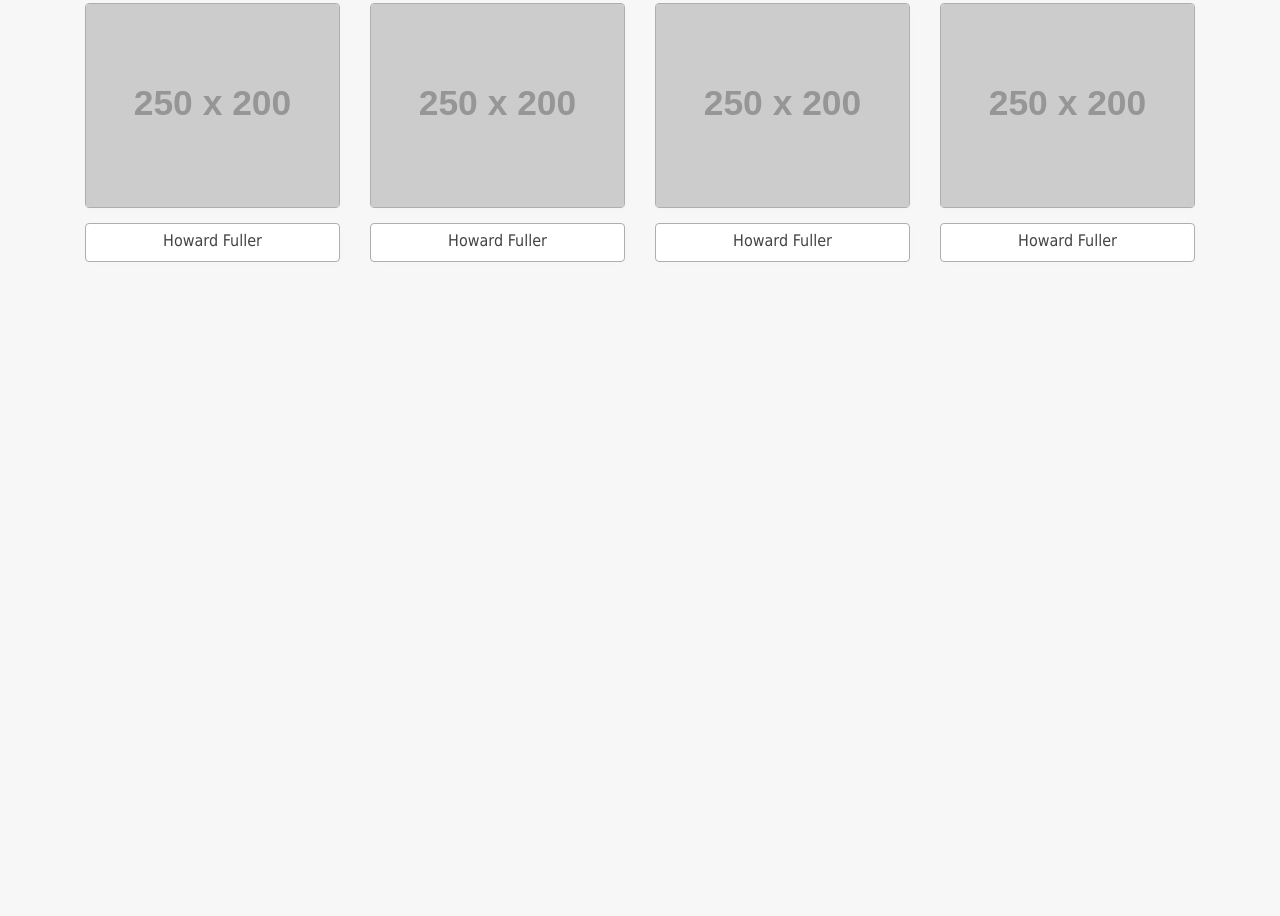
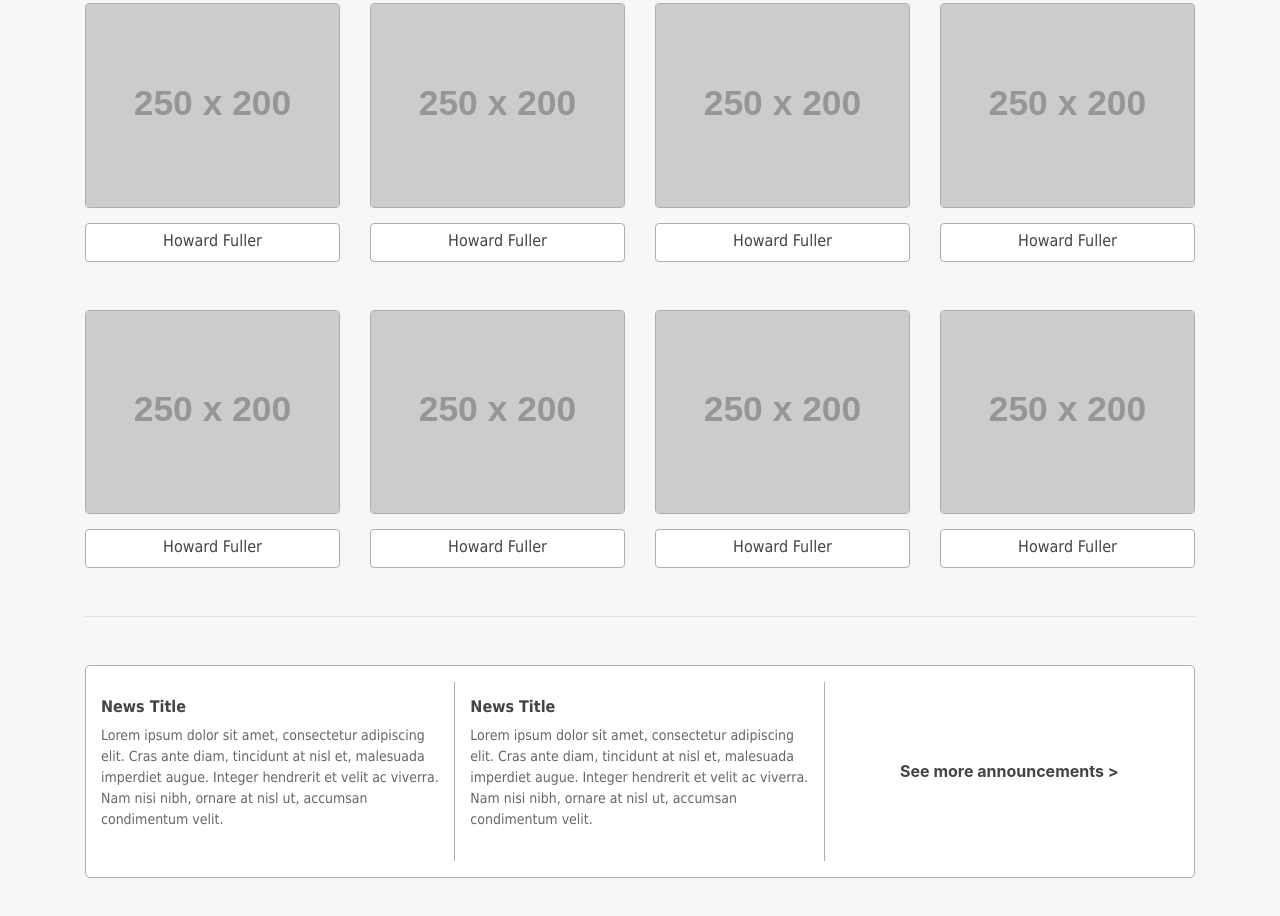
Before and after one commit to helloimkat/vcrp-net, a website: page src/characters.html in a window 1280 px wide. Shown: the part 370-1286 px from the top of the page. Before the commit the page ends 800 px from the top, so only its background shows below. Drawn offline with nearby package versions, Linux system fonts and the light colour scheme; placeholder pictures from the web are drawn by us.

Commit message:
char update

```diff
--- a/src/characters.html
+++ b/src/characters.html
@@ -107,7 +107,70 @@
             </div>
 
 
+            <div class="row mt-5">
+                <div class="col-md-3">
+                    <div class="card">
+                        <img class="card-img-top" src="http://via.placeholder.com/250x200" alt="Card image cap" width="100%">
+                    </div>
+                    <div class="card char-name">
+                        <a href="">
+                            <h5 class="text-center">Howard Fuller</h5>
+                        </a>
+                    </div>
+                </div>
 
+                <div class="col-md-3">
+                    <div class="card">
+                        <img class="card-img-top" src="http://via.placeholder.com/250x200" alt="Card image cap" width="100%">
+                    </div>
+                    <div class="card char-name">
+                        <a href="">
+                            <h5 class="text-center">Howard Fuller</h5>
+                        </a>
+                    </div>
+                </div>
+
+                <div class="col-md-3">
+                    <div class="card">
+                        <img class="card-img-top" src="http://via.placeholder.com/250x200" alt="Card image cap" width="100%">
+                    </div>
+                    <div class="card char-name">
+                        <a href="">
+                            <h5 class="text-center">Howard Fuller</h5>
+                        </a>
+                    </div>
+                </div>
+
+                <div class="col-md-3">
+                    <div class="card char-image">
+                        <img class="card-img-top" src="http://via.placeholder.com/250x200" alt="Card image cap" width="100%">
+                    </div>
+
+                    <div class="card char-name">
+                        <a href="">
+                            <h5 class="text-center">Howard Fuller</h5>
+                        </a>
+                    </div>
+                </div>
+            </div>
+
+            <hr class="mt-5">
+
+            <div class="row bordered-cont mt-5 py-3 bg-white" id="news">
+                <div class="col-md-4" style="border-right: 1px solid #AEAEAE; padding: 15px">
+                    <h4>News Title</h4>
+                    <p>Lorem ipsum dolor sit amet, consectetur adipiscing elit. Cras ante diam, tincidunt at nisl et, malesuada imperdiet augue. Integer hendrerit et velit ac viverra. Nam nisi nibh, ornare at nisl ut, accumsan condimentum velit.</p>
+                </div>
+
+                <div class="col-md-4" style="border-right: 1px solid #AEAEAE; padding: 15px">
+                    <h4>News Title</h4>
+                    <p>Lorem ipsum dolor sit amet, consectetur adipiscing elit. Cras ante diam, tincidunt at nisl et, malesuada imperdiet augue. Integer hendrerit et velit ac viverra. Nam nisi nibh, ornare at nisl ut, accumsan condimentum velit.</p>
+                </div>
+
+                <div class="col-md-4 d-flex align-items-center justify-content-center" style="padding: 15px">
+                    <a href="">See more announcements ></a>
+                </div>
+            </div>
 
         </div>
     </section>
```
